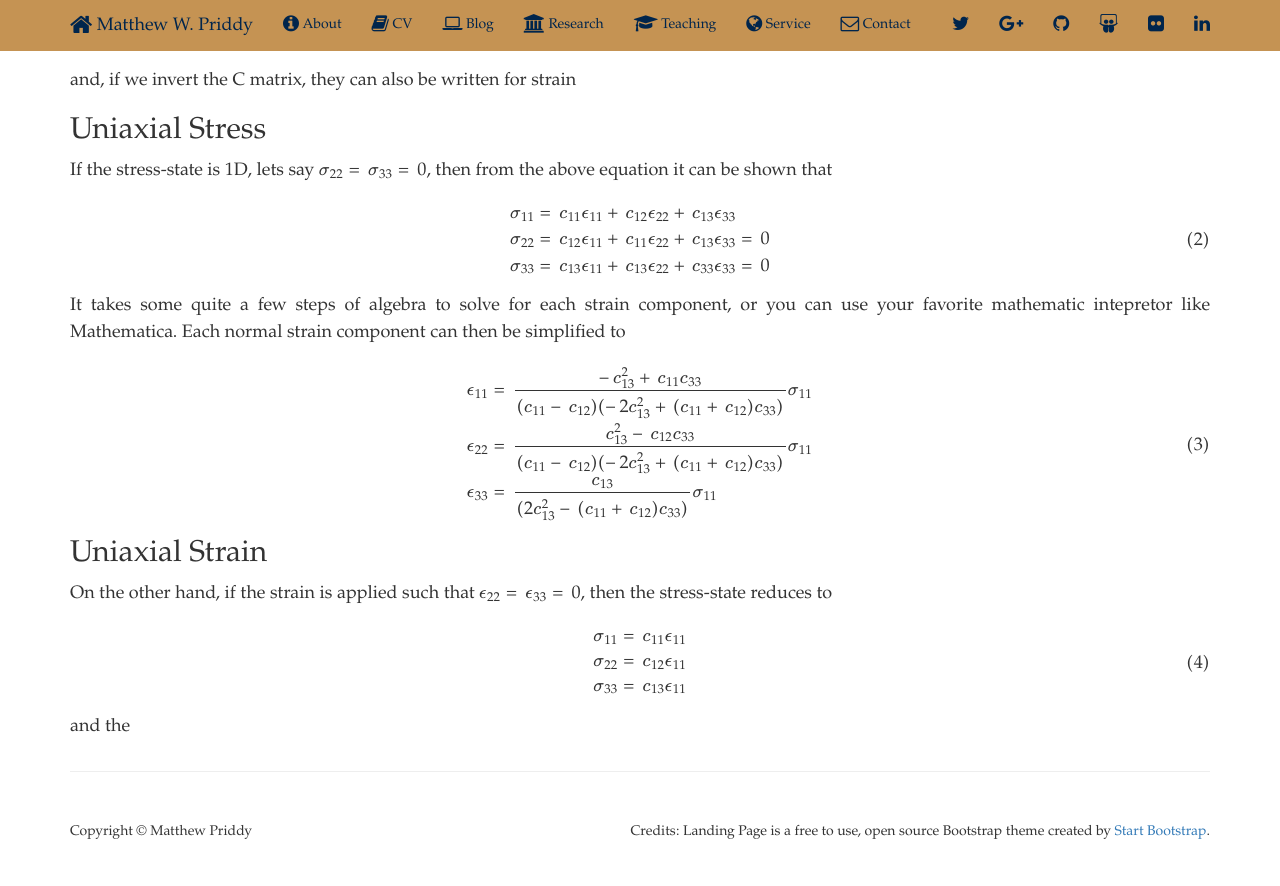
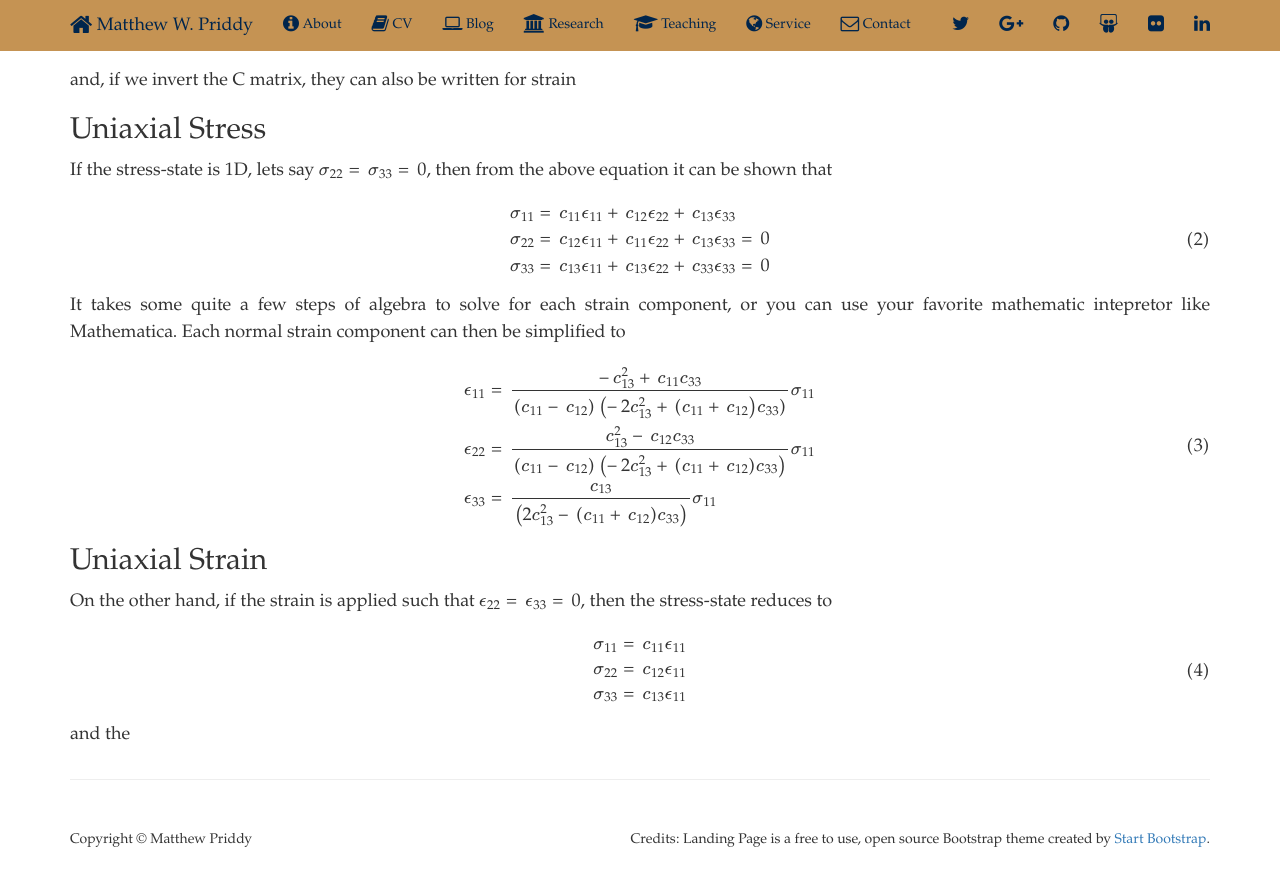
Before and after one commit to mwpriddy/mwpriddy.github.io, a Jekyll site: the page built from _posts/2015-03-04-Uniaxial-Stress-Strain-Transverse-Isotropic-Material.md, in a window 1280 px wide and 900 px high, scrolled down 696 px. Shown: the top 886 px of the window. Built offline with Jekyll 4.4.1, drawn with Linux system fonts in a browser that asks for light colours; nearby versions of some CDN libraries; formulas are drawn with MathJax 3.

Commit message:
Update 2015-03-04-Uniaxial-Stress-Strain-Transverse-Isotropic-Material.md

```diff
--- a/_posts/2015-03-04-Uniaxial-Stress-Strain-Transverse-Isotropic-Material.md
+++ b/_posts/2015-03-04-Uniaxial-Stress-Strain-Transverse-Isotropic-Material.md
@@ -60,9 +60,9 @@ It takes some quite a few steps of algebra to solve for each strain component, o
 
 $$
 \begin{align}
-  \epsilon_{11} &= \frac{-c_{13}^2 + c_{11}c_{33}}{(c_{11}-c_{12})(-2c_{13}^2+(c_{11}+c_{12})c_{33})}\sigma_{11} \nonumber \\
-  \epsilon_{22} &= \frac{ c_{13}^2 - c_{12}c_{33}}{(c_{11}-c_{12})(-2c_{13}^2+(c_{11}+c_{12})c_{33})}\sigma_{11}  \\
-  \epsilon_{33} &= \frac{ c_{13}}{(2c_{13}^2-(c_{11}+c_{12})c_{33})}\sigma_{11} \nonumber
+  \epsilon_{11} &= \frac{-c_{13}^2 + c_{11}c_{33}}{(c_{11}-c_{12})\left(-2c_{13}^2+(c_{11}+c_{12}\right)c_{33})}\sigma_{11} \nonumber \\
+  \epsilon_{22} &= \frac{ c_{13}^2 - c_{12}c_{33}}{(c_{11}-c_{12})\left(-2c_{13}^2+(c_{11}+c_{12})c_{33}\right)}\sigma_{11}  \\
+  \epsilon_{33} &= \frac{ c_{13}}{\left(2c_{13}^2-(c_{11}+c_{12})c_{33}\right)}\sigma_{11} \nonumber
 \end{align}
 $$
 
```
